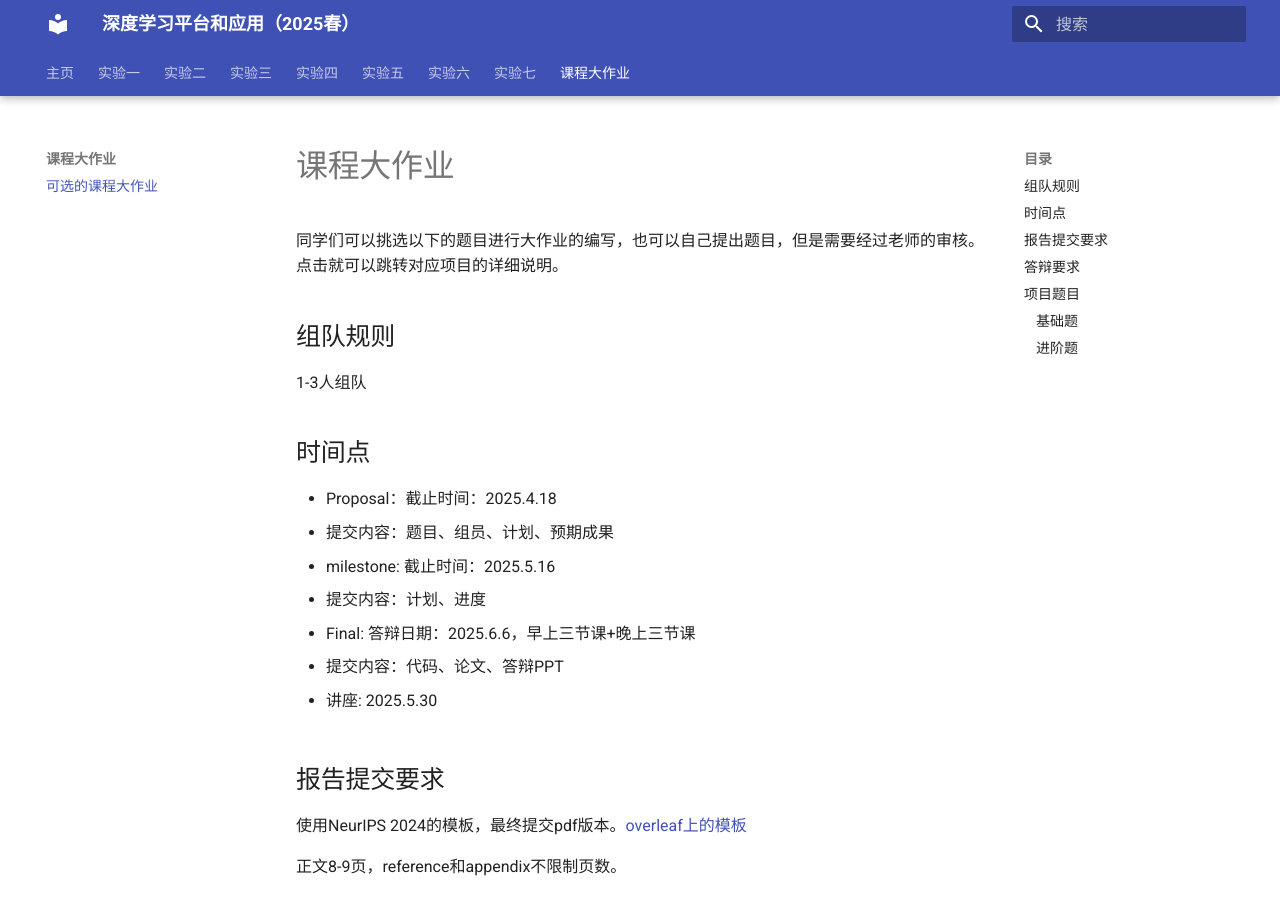
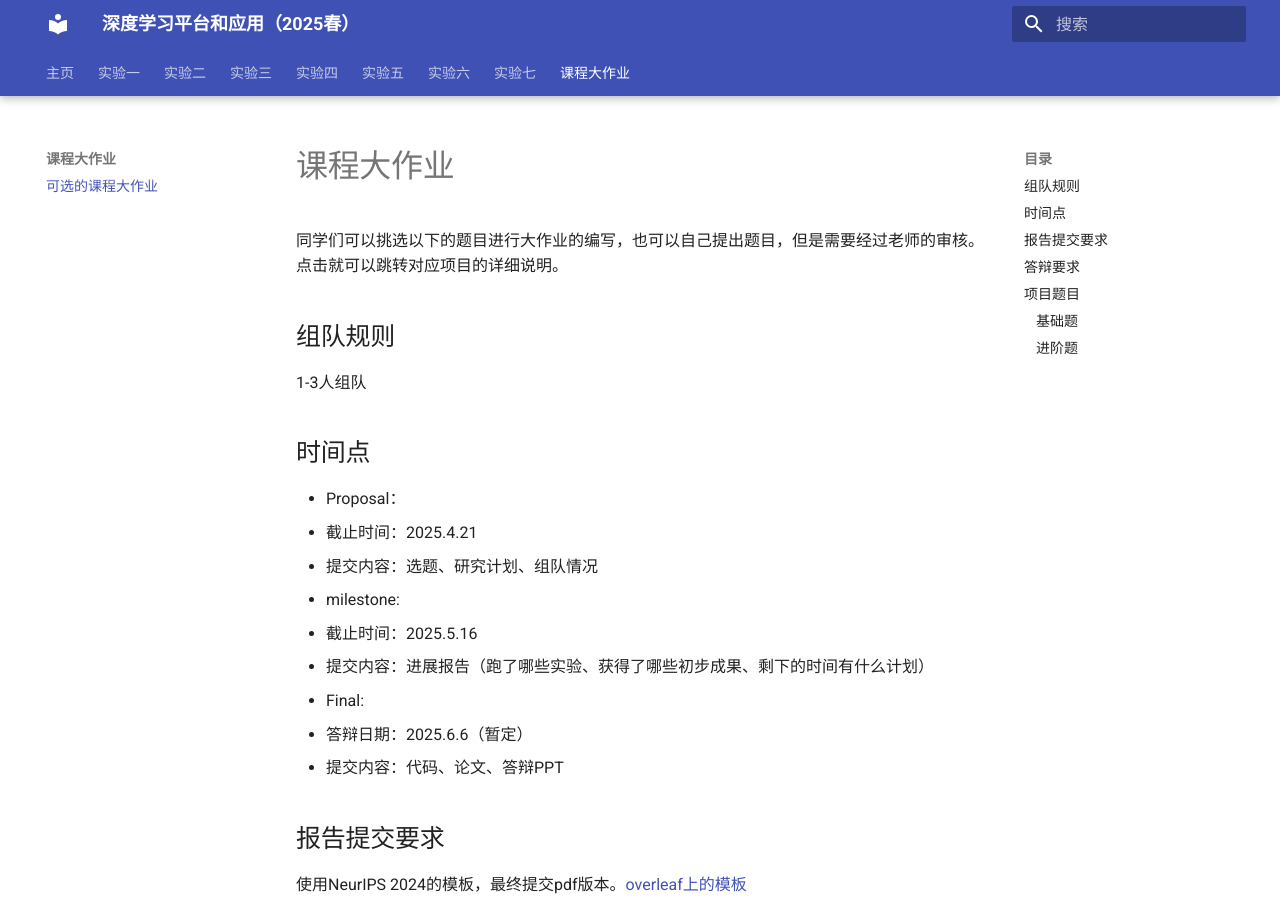
Before and after one commit to zhiweinju/nju-dl-lab-2025spring, an MkDocs documentation site: the page built from docs/final/课程大作业.md, in a window 1280 px wide and 900 px high. Built offline with MkDocs 1.6.1 and Material for MkDocs 9.7.7, drawn with Linux system fonts in a browser that asks for light colours; a style sheet for code colours, icons or effects is not loaded.

Commit message:
update 课程大作业.md

```diff
--- a/docs/final/课程大作业.md
+++ b/docs/final/课程大作业.md
@@ -7,14 +7,15 @@
 1-3人组队
 
 ## 时间点
-- Proposal：截止时间：2025.4.18
-  - 提交内容：题目、组员、计划、预期成果
-- milestone: 截止时间：2025.5.16
-  - 提交内容：计划、进度
-- Final: 答辩日期：2025.6.6，早上三节课+晚上三节课
+- Proposal：
+  - 截止时间：2025.4.21
+  - 提交内容：选题、研究计划、组队情况
+- milestone:
+  - 截止时间：2025.5.16
+  - 提交内容：进展报告（跑了哪些实验、获得了哪些初步成果、剩下的时间有什么计划）
+- Final:
+  - 答辩日期：2025.6.6（暂定）
   - 提交内容：代码、论文、答辩PPT
-
-- 讲座: 2025.5.30
 
 ## 报告提交要求
 
```
